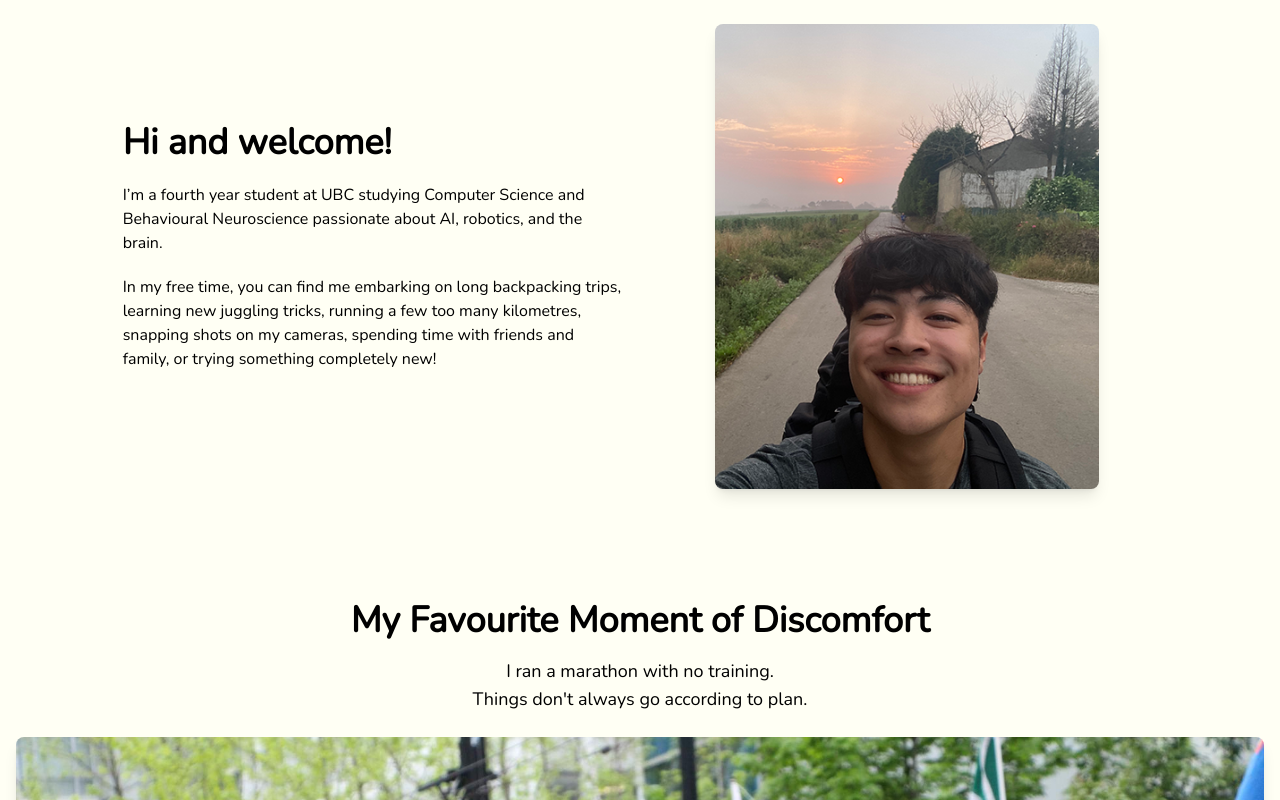
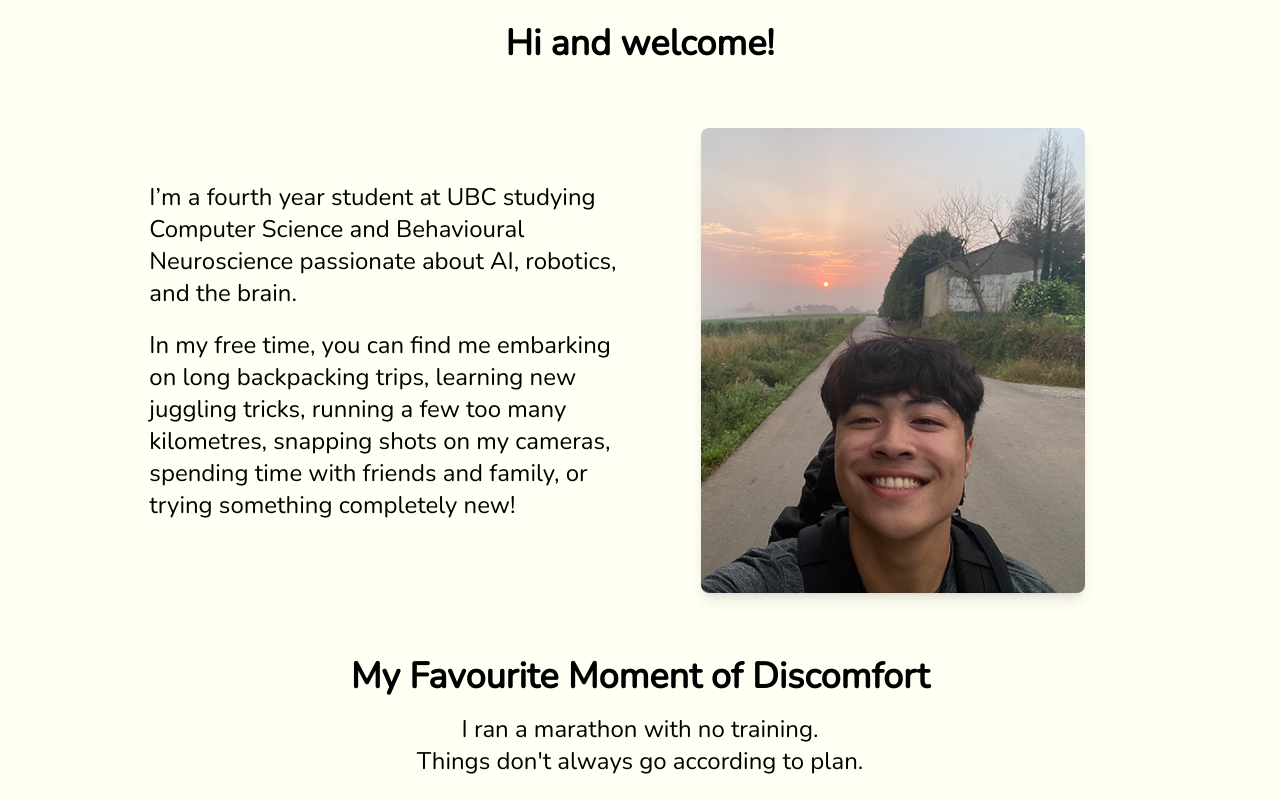
Before and after one commit to paultibe/personal-website-v2, a Next.js app: page / in a window 1280 px wide. Shown: the part 840-1640 px from the top of the page. Built offline with nearby package versions, Linux system fonts and the light colour scheme.

Commit message:
responsive additions

```diff
--- a/app/Components/Navbar.tsx
+++ b/app/Components/Navbar.tsx
@@ -10,7 +10,7 @@ const NavBar = () => {
     <nav className="absolute top-0 left-0 w-full bg-transparent p-4 z-10">
       <div className="container mx-auto flex justify-between items-center flex-wrap">
         {/* Navbar links */}
-        <div className="flex items-center space-x-6 flex-wrap justify-center w-full md:w-auto md:justify-between">
+        <div className="flex items-center space-x-6 flex-wrap justify-center w-full md:w-auto ">
           <Link
             href="/"
             className={`${
--- a/app/page.tsx
+++ b/app/page.tsx
@@ -10,8 +10,8 @@ export default function Home() {
           alt="Background Image"
           layout="fill"
           objectFit="cover"
+          objectPosition="60% center"
         />
-
         {/* overlay for background image. positioned relative to here section div, which is full viewport */}
         <div className="absolute w-full h-full bg-black bg-opacity-50 z-2"></div>
         {/* title + subtitle text
@@ -23,36 +23,26 @@ export default function Home() {
           <h1 className="text-3xl" style={{ textShadow: "1px 1px 10px #0af" }}>
             Paul Tiberghien
           </h1>
-          <p className="mt-3 text-lg text-center">
+          <p className="mt-3 text-lg text-center mx-8">
             I’m a developer, visual storyteller, and seeker of discomfort.
           </p>
         </div>
       </div>
-      <div className="relative py-16">
+      <div className="relative pt-16">
         {/* container in tailwind used for setting max-width of elements dynamically based on nearest smallest breakpoint
         auto centers it. */}
-        <div className="container mx-auto ">
+        <div className="container mx-auto px-8">
           {/* flex container */}
-          <div className="flex flex-wrap items-center justify-center">
+          <div className="flex flex-col md:flex-row flex-wrap items-center justify-center">
             {/* md and lg breakpoint width adjustments*/}
-            <div className="w-full md:w-1/2 lg:w-5/12 px-4">
-              {/* Text column */}
-              <h2 className="text-4xl font-semibold mb-5">Hi and welcome!</h2>
-              <p className="mb-5">
-                I’m a fourth year student at UBC studying Computer Science and
-                Behavioural Neuroscience passionate about AI, robotics, and the
-                brain.
-              </p>
-              <p className="mb-5">
-                In my free time, you can find me embarking on long backpacking
-                trips, learning new juggling tricks, running a few too many
-                kilometres, snapping shots on my cameras, spending time with
-                friends and family, or trying something completely new!
-              </p>
+            <div className="w-full px-4 mb-5 md:mb-16">
+              <h2 className="text-4xl font-semibold text-center items-center">
+                Hi and welcome!
+              </h2>
             </div>
-            <div className="w-full md:w-1/2 lg:w-5/12 px-4">
+            <div className="w-full md:w-1/2 lg:w-5/12 px-4 order-2 md:order-3">
               {/* image column */}
-              <div className="max-w-sm mx-auto">
+              <div className="max-w-80 sm:max-w-96 mx-auto">
                 <Image
                   src="/profile-cropped.png"
                   alt="Hiking on the Camino de Santiago"
@@ -64,10 +54,23 @@ export default function Home() {
                 />
               </div>
             </div>
+            <div className="w-80 sm:w-96 md:w-1/2 lg:w-5/12 px-4 order-3 md:order-2 py-5">
+              <p className="mb-5 lg:text-xl xl:text-2xl">
+                I’m a fourth year student at UBC studying Computer Science and
+                Behavioural Neuroscience passionate about AI, robotics, and the
+                brain.
+              </p>
+              <p className="mb-5 lg:text-xl xl:text-2xl">
+                In my free time, you can find me embarking on long backpacking
+                trips, learning new juggling tricks, running a few too many
+                kilometres, snapping shots on my cameras, spending time with
+                friends and family, or trying something completely new!
+              </p>
             </div>
           </div>
         </div>
-      <div className="py-12">
+      </div>
+      <div className="my-6 md:my-16">
         {/* Set a white background with vertical padding */}
         <div className="container mx-auto px-4 text-center">
           {/* Center content and add horizontal padding */}
@@ -78,10 +81,11 @@ export default function Home() {
             {/* Large title with shadow */}
             My Favourite Moment of Discomfort
           </h2>
-          <p className="text-lg mb-6">
+          <p className="text-lg mb-6 lg:text-xl xl:text-2xl">
             I ran a marathon with no training. <br></br>
             Things don't always go according to plan.
           </p>
+          <div className="max-w-96 sm:max-w-md md:max-w-lg xl:max-w-6xl mx-auto">
             <Image
               src="/marathon.jpeg"
               alt="Running a Marathon With No Training"
@@ -93,6 +97,7 @@ export default function Home() {
             />
           </div>
         </div>
+      </div>
     </main>
   );
 }
```
Lines whose indentation alone changed are shown as unchanged.
